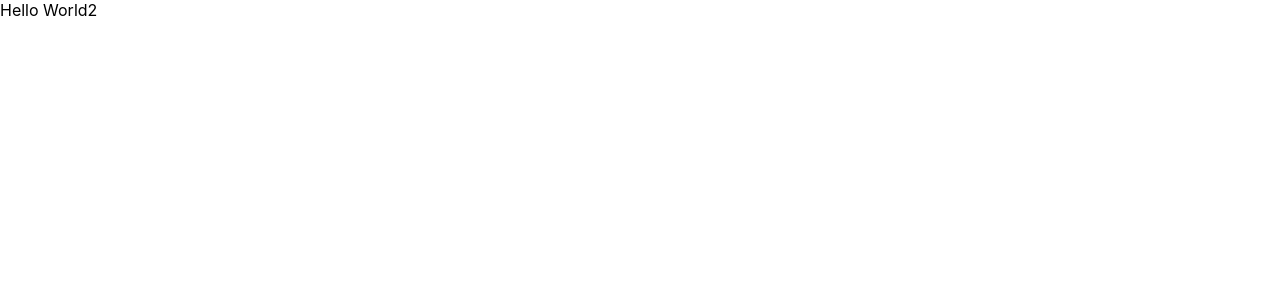
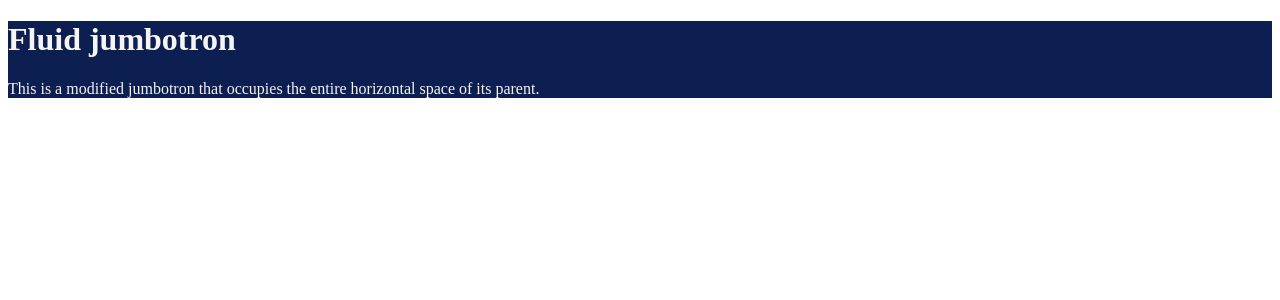
Before and after one commit to TheBrellis/React-Employee-Directory, a React (Create React App) app: page / in a window 1280 px wide. Shown: the top 300 px of the page. Built offline with nearby package versions, Linux system fonts and the light colour scheme.

Commit message:
added basic header

```diff
--- a/src/components/Header.js
+++ b/src/components/Header.js
@@ -1,13 +1,17 @@
 import React from "react";
-
+import {Jumbotron, Container} from "react-bootstrap"
 export default function Header() {
 
     return (
-        <div>
-            Hello World2
-        </div>
+        <Jumbotron fluid>
+        <Container>
+          <h1>Fluid jumbotron</h1>
+          <p>
+            This is a modified jumbotron that occupies the entire horizontal space of
+            its parent.
+          </p>
+        </Container>
+      </Jumbotron>
     )
 
-
-
 }
--- a/src/index.css
+++ b/src/index.css
@@ -1,13 +1,9 @@
-body {
-  margin: 0;
-  font-family: -apple-system, BlinkMacSystemFont, 'Segoe UI', 'Roboto', 'Oxygen',
-    'Ubuntu', 'Cantarell', 'Fira Sans', 'Droid Sans', 'Helvetica Neue',
-    sans-serif;
-  -webkit-font-smoothing: antialiased;
-  -moz-osx-font-smoothing: grayscale;
+.jumbotron {
+  background-color: #0D1E51;
+  color: #F5F5F5;
 }
 
-code {
-  font-family: source-code-pro, Menlo, Monaco, Consolas, 'Courier New',
-    monospace;
+.search {
+  background-color: #0D1E51;
+  color: #F5F5F5;
 }
--- a/src/pages/DirectoryContainer.js
+++ b/src/pages/DirectoryContainer.js
@@ -1,9 +1,11 @@
 import React from 'react';
 import Header from "../components/Header"
 
+export default function DirectoryContainer() {
+    return (
+        <div>
+            <Header />
+        </div>
 
-export default function DirectoryContainer() {
-  return (
-    <Header />
-  );
+    );
 }
```
